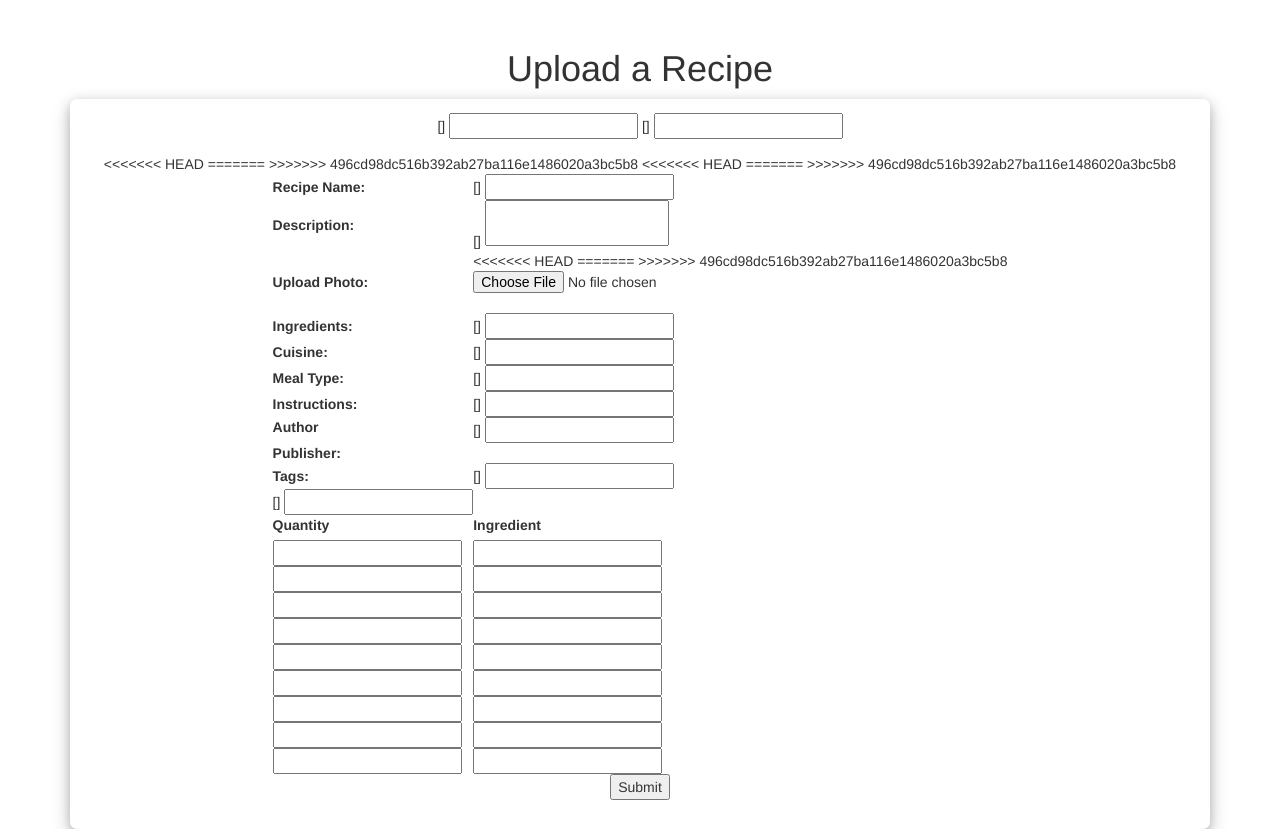
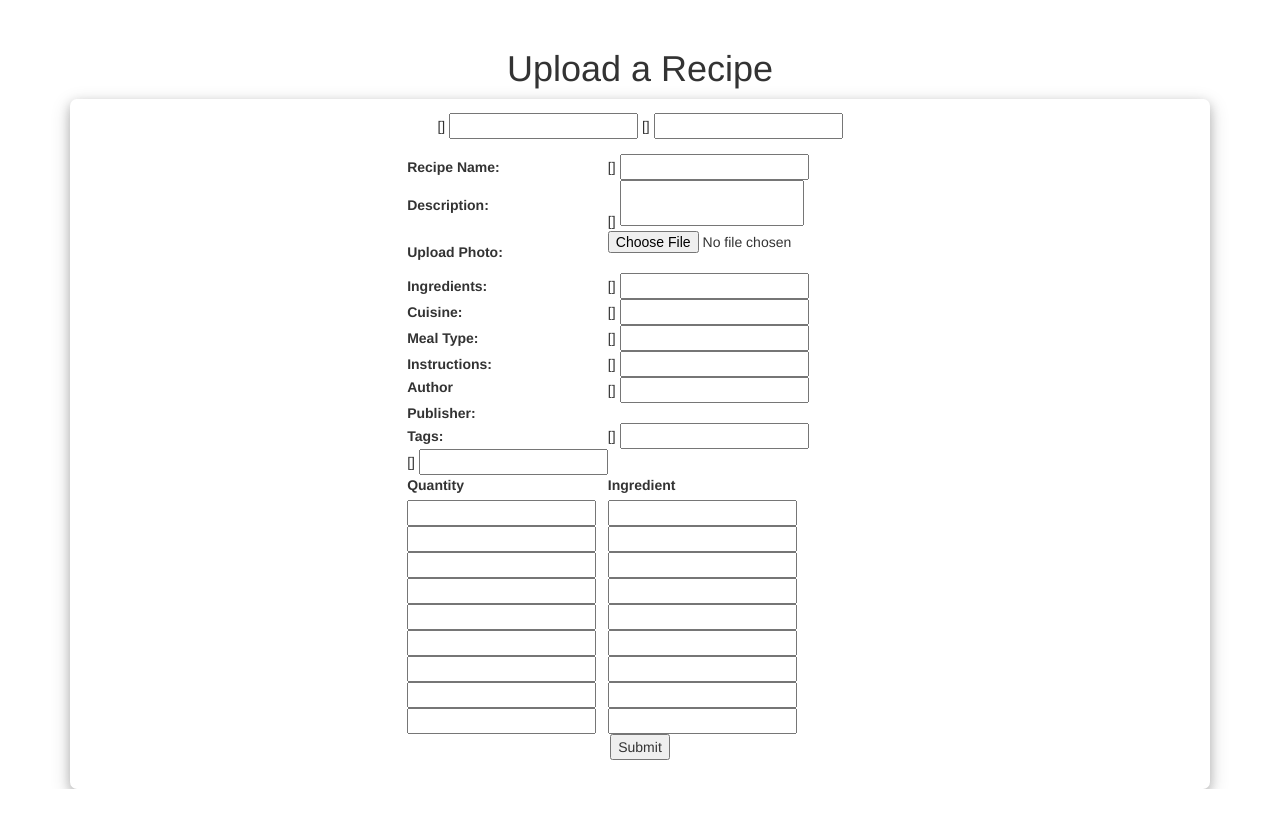
Before and after one commit to SiliconNights/SiliconNights, a Django app: template Silicon_Kooking_Src/src/templates/recipes/uploadRecipe.html in a window 1280 px wide. Shown: the part 51-880 px from the top of the page. After the commit the page ends 840 px from the top, so only its background shows below. Run offline with Django 3.2, Linux system fonts and the light colour scheme; the template is opened without the code that fills it, so the values that code supplies are empty, except form fields; tables that the repository leaves empty hold one stand-in row (values such as "Sample post"); form fields are guessed from the names that the template uses; some libraries are stand-ins or nearby versions.

Commit message:
Fixed some mistakes some files were edited when I pushed last time that should have not been pushed.

```diff
--- a/Silicon_Kooking_Src/src/recipes/management/commands/last-recipe.txt
+++ b/Silicon_Kooking_Src/src/recipes/management/commands/last-recipe.txt
@@ -1,5 +1 @@
-<<<<<<< HEAD
 500
-=======
-500
->>>>>>> 496cd98dc516b392ab27ba116e1486020a3bc5b8
--- a/Silicon_Kooking_Src/src/recipes/models.py
+++ b/Silicon_Kooking_Src/src/recipes/models.py
@@ -6,12 +6,7 @@ class Recipe(models.Model):
 	name = models.CharField(db_column='name', max_length=200, null=True)
 	description = models.TextField(db_column='description', null=True)
 	image = models.CharField(db_column='image', max_length=1000, null=True)
-<<<<<<< HEAD
-	static_image = models.ImageField(db_column='static_image',upload_to = 'images', default='images/default.jpg')
-	#image = models.ImageField(upload_to = 'static/images/')
-=======
 	static_image = models.ImageField(upload_to = 'images', default = 'images/default/default.jpg', null=True)
->>>>>>> 496cd98dc516b392ab27ba116e1486020a3bc5b8
 	ingredients = models.TextField(db_column='ingredients', null=True)
 	ingredientList = models.TextField(db_column='ingredientList', null=True)
 	instructions = models.TextField(db_column='instructions', null=True)
--- a/Silicon_Kooking_Src/src/recipes/views.py
+++ b/Silicon_Kooking_Src/src/recipes/views.py
@@ -170,11 +170,6 @@ def upload_recipe(request):
                 #Image.image = ImageUpload.cleaned_data["image"]
                 #Image.save()
             form.save()
-<<<<<<< HEAD
-
-
-=======
->>>>>>> 496cd98dc516b392ab27ba116e1486020a3bc5b8
             return redirect('/recipes/upload')
     else:
         form = UploadRecipeForm()
--- a/Silicon_Kooking_Src/src/templates/recipes/uploadRecipe.html
+++ b/Silicon_Kooking_Src/src/templates/recipes/uploadRecipe.html
@@ -95,20 +95,12 @@
           {{ form.description }}
         </td>
       </tr>
-<<<<<<< HEAD
-
-=======
 
       </tr>
->>>>>>> 496cd98dc516b392ab27ba116e1486020a3bc5b8
 	   <tr>
         <th>{{ "Upload Photo:" }}</th>
         <td>
-<<<<<<< HEAD
 					{% load staticfiles %}
-=======
-
->>>>>>> 496cd98dc516b392ab27ba116e1486020a3bc5b8
           {{ form.static_image }}
           <br />
           {{ form.static_image.help_text }}
@@ -197,10 +189,8 @@
           {{ form.tags.help_text }}
         </td>
       </tr>
-<<<<<<< HEAD
 
 
-=======
 	   <tr>
 
         <td>
@@ -212,7 +202,6 @@
       </tr>
 
 
->>>>>>> 496cd98dc516b392ab27ba116e1486020a3bc5b8
 	  <tr>
 	   <th>{{ form.quantity1.label_tag }}</th>
 	   <th>{{ form.ingredient1.label_tag }}</th>
```
Also changed, not shown: Silicon_Kooking_Src/src/recipes/migrations/0001_initial.py.
